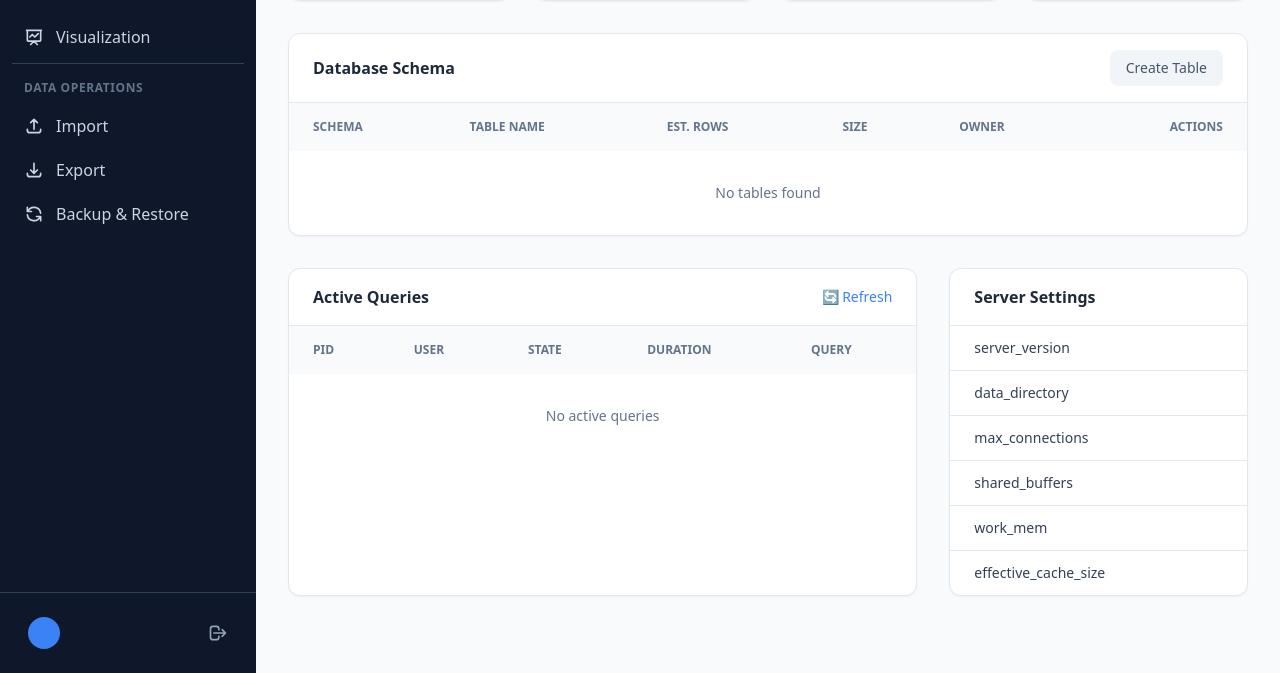
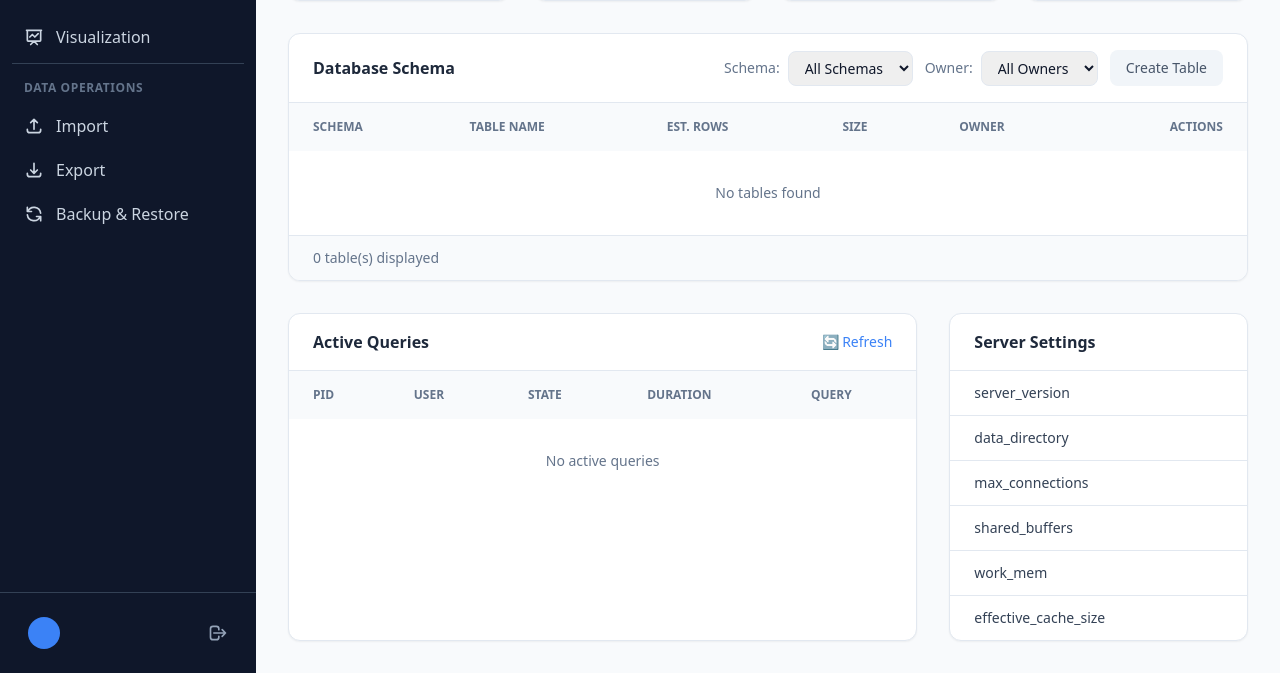
Before and after one commit to itsmefdil/adebe, a FastAPI app: template app/templates/databases/postgresql/dashboard.html in a window 1280 px wide. Shown: the part 209-882 px from the top of the page. Run offline with FastAPI, Linux system fonts and the light colour scheme; the template is opened without the code that fills it, so the values that code supplies are empty; parts of the project's set-up code (start-up, migrations or seed data) failed here and were passed over; some libraries are stand-ins or nearby versions.

Commit message:
feat: Add schema and owner filtering to the PostgreSQL dashboard table with a dynamic row count.

```diff
--- a/app/templates/databases/postgresql/dashboard.html
+++ b/app/templates/databases/postgresql/dashboard.html
@@ -56,10 +56,36 @@
         <div class="bg-white rounded-xl shadow-sm border border-slate-200 overflow-hidden">
             <div class="px-6 py-4 border-b border-slate-200 flex items-center justify-between">
                 <h3 class="font-bold text-slate-800">Database Schema</h3>
-                <a href="/databases/{{ database.id }}/postgresql/create-table"
-                    class="px-4 py-2 bg-slate-100 text-slate-600 text-sm font-medium rounded-lg hover:bg-slate-200 transition-colors">
-                    Create Table
-                </a>
+                <div class="flex items-center gap-3">
+                    <!-- Schema Filter -->
+                    <div class="flex items-center gap-2">
+                        <label class="text-sm text-slate-500">Schema:</label>
+                        <select id="schema-filter" onchange="filterTables()"
+                            class="px-3 py-1.5 text-sm border border-slate-200 rounded-lg focus:ring-2 focus:ring-primary focus:border-primary">
+                            <option value="">All Schemas</option>
+                            {% set schemas = tables | map(attribute='schema') | unique | list %}
+                            {% for schema in schemas %}
+                            <option value="{{ schema }}">{{ schema }}</option>
+                            {% endfor %}
+                        </select>
+                    </div>
+                    <!-- Owner Filter -->
+                    <div class="flex items-center gap-2">
+                        <label class="text-sm text-slate-500">Owner:</label>
+                        <select id="owner-filter" onchange="filterTables()"
+                            class="px-3 py-1.5 text-sm border border-slate-200 rounded-lg focus:ring-2 focus:ring-primary focus:border-primary">
+                            <option value="">All Owners</option>
+                            {% set owners = tables | map(attribute='owner') | unique | list %}
+                            {% for owner in owners %}
+                            <option value="{{ owner }}">{{ owner }}</option>
+                            {% endfor %}
+                        </select>
+                    </div>
+                    <a href="/databases/{{ database.id }}/postgresql/create-table"
+                        class="px-4 py-2 bg-slate-100 text-slate-600 text-sm font-medium rounded-lg hover:bg-slate-200 transition-colors">
+                        Create Table
+                    </a>
+                </div>
             </div>
             <div class="overflow-x-auto">
                 <table class="w-full text-left text-sm text-slate-600">
@@ -73,9 +99,10 @@
                             <th class="px-6 py-4 text-right">Actions</th>
                         </tr>
                     </thead>
-                    <tbody class="divide-y divide-slate-200">
+                    <tbody id="tables-body" class="divide-y divide-slate-200">
                         {% for table in tables %}
-                        <tr class="hover:bg-slate-50 transition-colors">
+                        <tr class="hover:bg-slate-50 transition-colors table-row" data-schema="{{ table.schema }}"
+                            data-owner="{{ table.owner }}">
                             <td class="px-6 py-4 text-slate-500">{{ table.schema }}</td>
                             <td class="px-6 py-4 font-medium text-slate-900">{{ table.name }}</td>
                             <td class="px-6 py-4">{{ table.estimated_rows or 0 }}</td>
@@ -100,12 +127,16 @@
                         </tr>
                         {% endfor %}
                         {% if not tables %}
-                        <tr>
+                        <tr id="no-tables-row">
                             <td colspan="6" class="px-6 py-8 text-center text-slate-500">No tables found</td>
                         </tr>
                         {% endif %}
                     </tbody>
                 </table>
+            </div>
+            <!-- Table count indicator -->
+            <div class="px-6 py-3 bg-slate-50 border-t border-slate-200 text-sm text-slate-500">
+                <span id="table-count">{{ tables|length }}</span> table(s) displayed
             </div>
         </div>
 
@@ -211,6 +242,37 @@
 {% include "components/delete_modal.html" %}
 
 <script>
+    function filterTables() {
+        const schemaFilter = document.getElementById('schema-filter').value;
+        const ownerFilter = document.getElementById('owner-filter').value;
+        const rows = document.querySelectorAll('.table-row');
+        let visibleCount = 0;
+
+        rows.forEach(row => {
+            const rowSchema = row.dataset.schema;
+            const rowOwner = row.dataset.owner;
+
+            const schemaMatch = !schemaFilter || rowSchema === schemaFilter;
+            const ownerMatch = !ownerFilter || rowOwner === ownerFilter;
+
+            if (schemaMatch && ownerMatch) {
+                row.style.display = '';
+                visibleCount++;
+            } else {
+                row.style.display = 'none';
+            }
+        });
+
+        // Update count
+        document.getElementById('table-count').textContent = visibleCount;
+
+        // Show/hide no tables message
+        const noTablesRow = document.getElementById('no-tables-row');
+        if (noTablesRow) {
+            noTablesRow.style.display = visibleCount === 0 ? '' : 'none';
+        }
+    }
+
     async function dropTable(schema, tableName) {
         showDeleteModal(
             'Drop Table',
```
